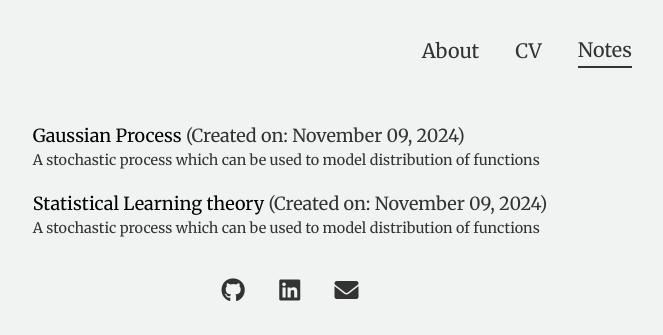
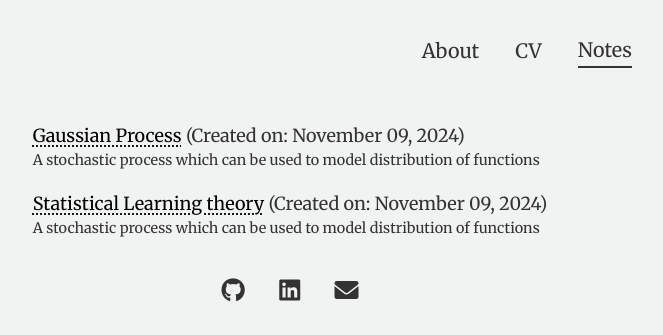
Before and after one commit to dannyrichy/dannyrichy.github.io, a Jekyll site: the page built from docs/notes.md, in a window 1280 px wide. Shown: the top 335 px of the page, without its empty margins (350-1013 px from the left). Built offline with Jekyll 4.4.1, drawn with Linux system fonts in a browser that asks for light colours.

Commit message:
Update _motherload.scss

```diff
--- a/docs/_sass/_motherload.scss
+++ b/docs/_sass/_motherload.scss
@@ -53,17 +53,19 @@ footer a i {
 
 /* Basic style for the anchor tag */
 a {
-  text-decoration: dotted;        /* Remove the underline */
-  color: #000;                  /* Set text color to black */
-  font-size: 18px;              /* Set font size */
-  font-family: 'Merriweather', serif; /* Use your font-family */
-  font-weight: 400;             /* Set font weight */
+  text-decoration: underline;          /* Dotted underline by default */
+  text-decoration-style: dotted;       /* Dotted underline style */
+  text-decoration-color: #000;         /* Underline color (black) */
+  color: #000;                         /* Set text color to black */
+  font-size: 18px;                     /* Set font size */
+  font-family: 'Merriweather', serif;  /* Use your font-family */
+  font-weight: 400;                    /* Set font weight */
+  text-underline-offset: 4px;          /* Add space between text and underline */
 }
 
 a:hover {
-  text-decoration: underline;   /* Underline text on hover */
-  text-decoration-style: solid; /* Dotted underline style */
-  text-decoration-color: #000;  /* Dotted underline color (black) */
+  text-decoration-style: solid;        /* Solid underline style on hover */
+  text-underline-offset: 2px;          /* Slightly reduce space between text and underline on hover */
 }
 
 
```
